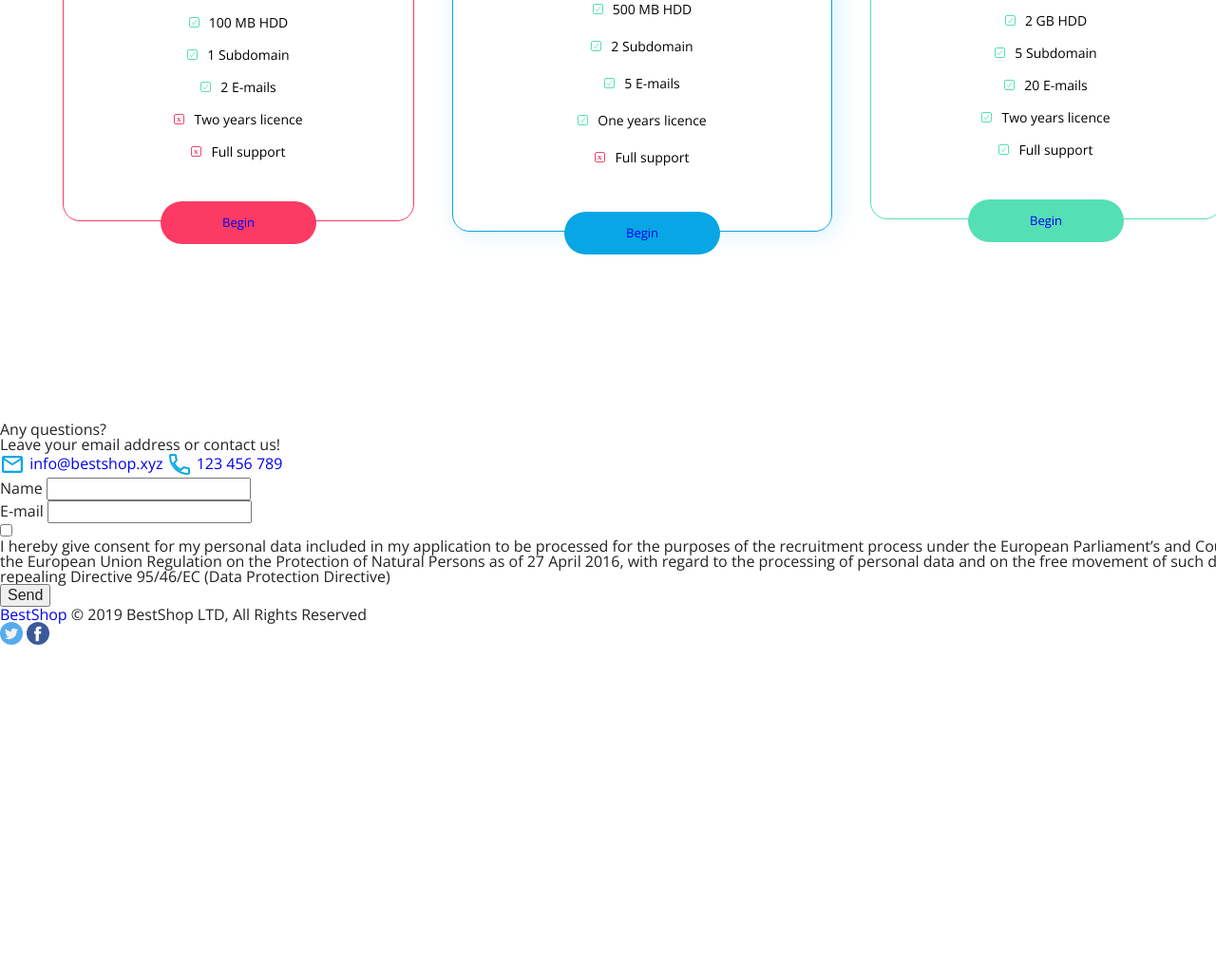
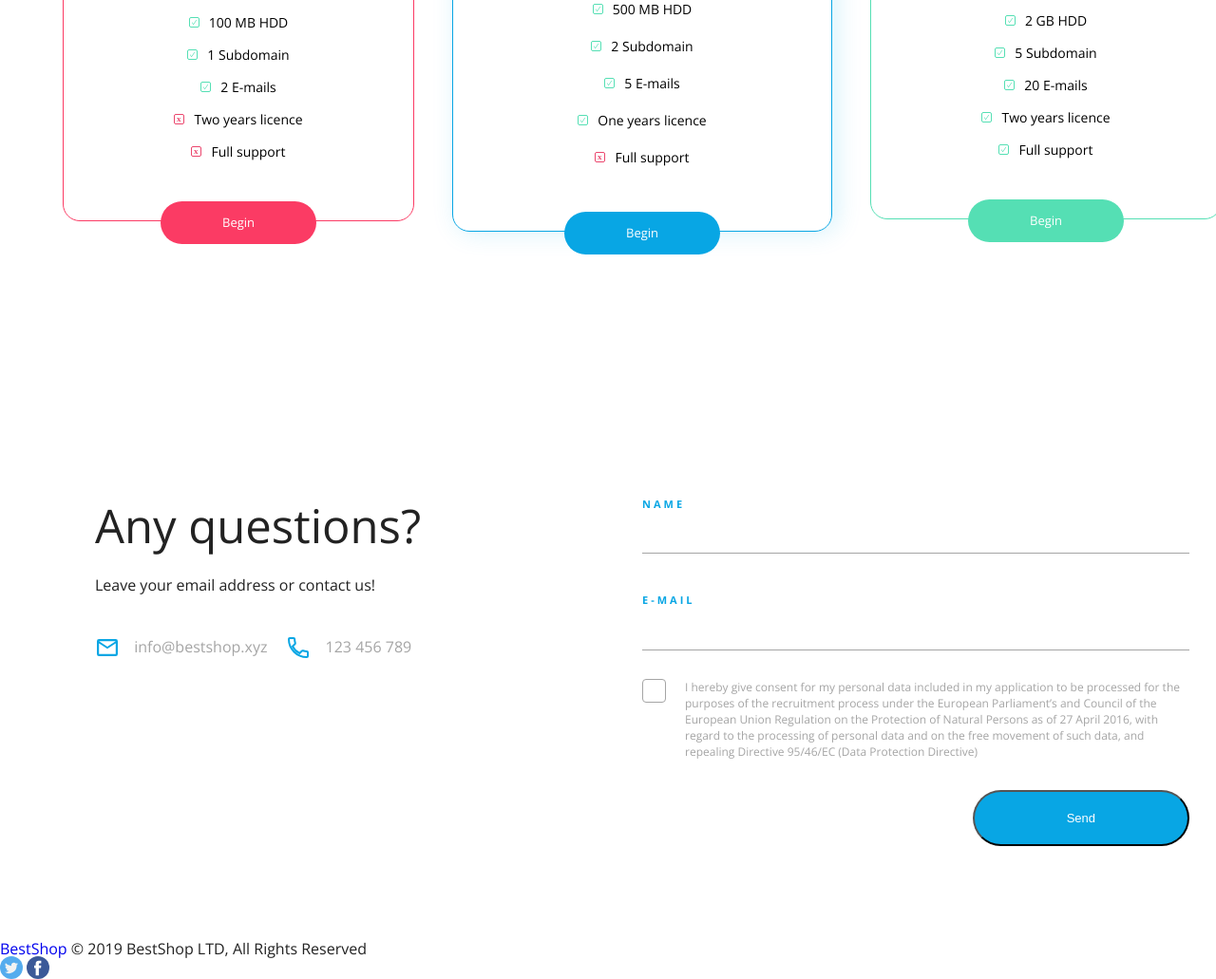
Before and after one commit to KamilHH/Warsztat-1, a plain HTML site: page index.html in a window 1280 px wide. Shown: the part 3098-4129 px from the top of the page at 95% size. Before the commit the page ends 3777 px from the top, so only its background shows below. Drawn offline with nearby package versions, Linux system fonts and the light colour scheme.

Commit message:
Added style to contact section

```diff
--- a/css/style.css
+++ b/css/style.css
@@ -349,6 +349,7 @@ a{
     background-color: var(--accent-color);
     padding: 16px 65px;
     border-radius: var(--border-radius-small);
+    color: white;
 }
 .pricing__box--basic {
     --accent-color: var(--color-redish);
@@ -373,3 +374,122 @@ a{
 .pricing__box--premium {
     --accent-color: var(--color-green);
 }
+.contact {
+    padding: 80px 100px 100px;
+    display: flex;
+    justify-content: center;
+}
+.contact__column {
+    width: 50%;
+}
+.contact__title {
+    font-size: 3.0625rem;
+    line-height: 3.6875rem;
+}
+.contact__instruction {
+    margin: 22px 0 42px;
+    font-size: 1rem;
+    line-height: 1.375rem;
+}
+.contact__details {
+    display: flex;
+    justify-content: flex-start;
+    color: var(--color-grey);
+    align-items: center;
+}
+
+.details__item {
+    color: var(--color-grey);
+    font-weight: 500;
+    text-decoration: none;
+}
+
+.details__item:first-of-type {
+    margin-right: 20px;
+}
+
+.details__item img {
+    margin-right: 10px;
+}
+.form {
+    display: flex;
+    flex-direction: column;
+}
+
+.form__field {
+    display: flex;
+    flex-direction: column;
+}
+
+.form__field:first-of-type {
+    margin-bottom: 42px;
+}
+
+.form__label {
+    font-weight: bold;
+    text-transform: uppercase;
+    color: var(--color-primary);
+    line-height: 0.9rem;
+    letter-spacing: 3px;
+    font-size: 0.6875rem;
+}
+
+.form__input {
+    border: none;
+    border-bottom: 1px solid var(--color-grey);
+    background-color: transparent;
+    line-height: 2.625rem;
+}
+.form__consent {
+    margin-top: 30px;
+}
+
+.form__checkbox {
+    display: block;
+    position: relative;
+    padding-left: 35px;
+    margin-bottom: 12px;
+    cursor: pointer;
+    font-size: 1.375rem;
+}
+
+.form__checkbox input {
+    position: absolute;
+    opacity: 0;
+    cursor: pointer;
+    height: 0;
+    width: 0;
+}
+.form__checkbox .checkbox {
+    position: absolute;
+    top: 0;
+    left: 0;
+    height: 25px;
+    width: 25px;
+    background-color: var(--color-white);
+    border: 1px solid var(--color-grey);
+    border-radius: 4px;
+}
+
+.form__checkbox input:checked ~ .checkbox {
+    background-image: url(../assets/Checkmark.svg);
+    background-position: center;
+    background-size: 50%;
+    background-repeat: no-repeat;
+}
+.form__checkbox .consent__text {
+    margin: 0 10px;
+    font-size: 0.75rem;
+    color: var(--color-grey);
+    line-height: 17px;
+}
+
+.form .btn {
+    color: white;
+    font-size: 0.8125rem;
+    padding: 20px 97px;
+    align-self: flex-end;
+    margin-top: 20px;
+    background-color: var(--color-primary);
+    border-radius: 35px;
+}
```
